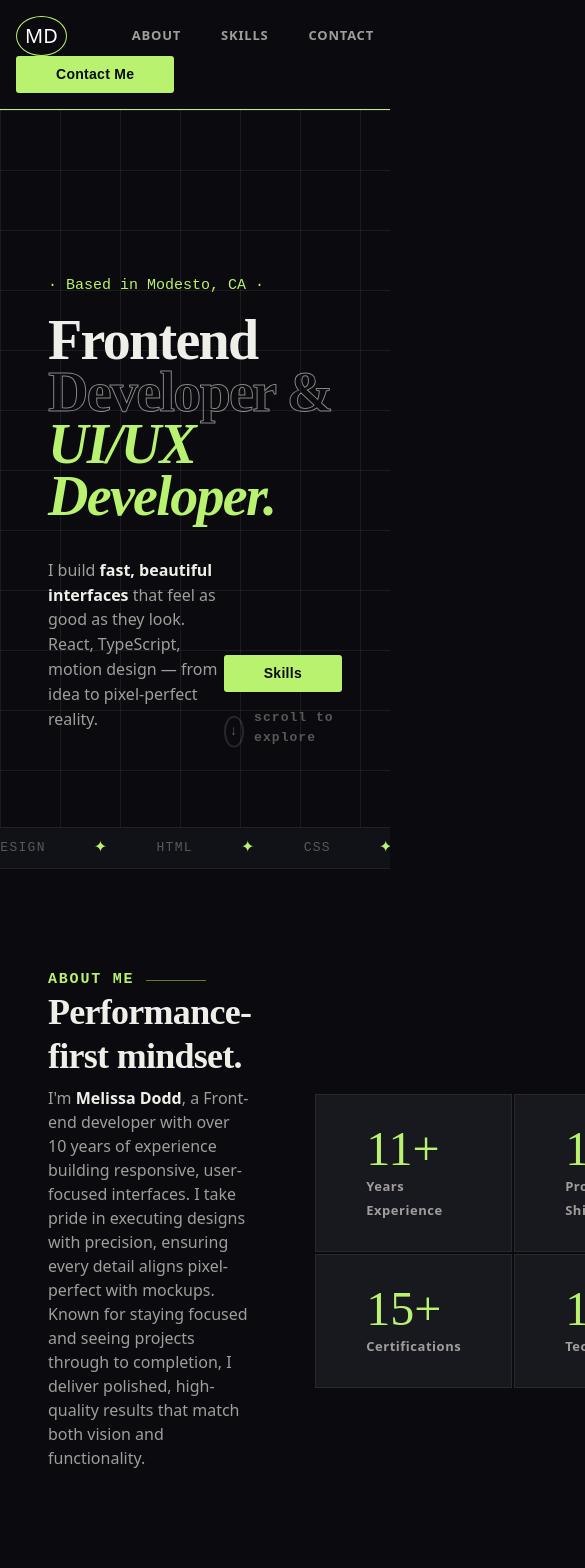
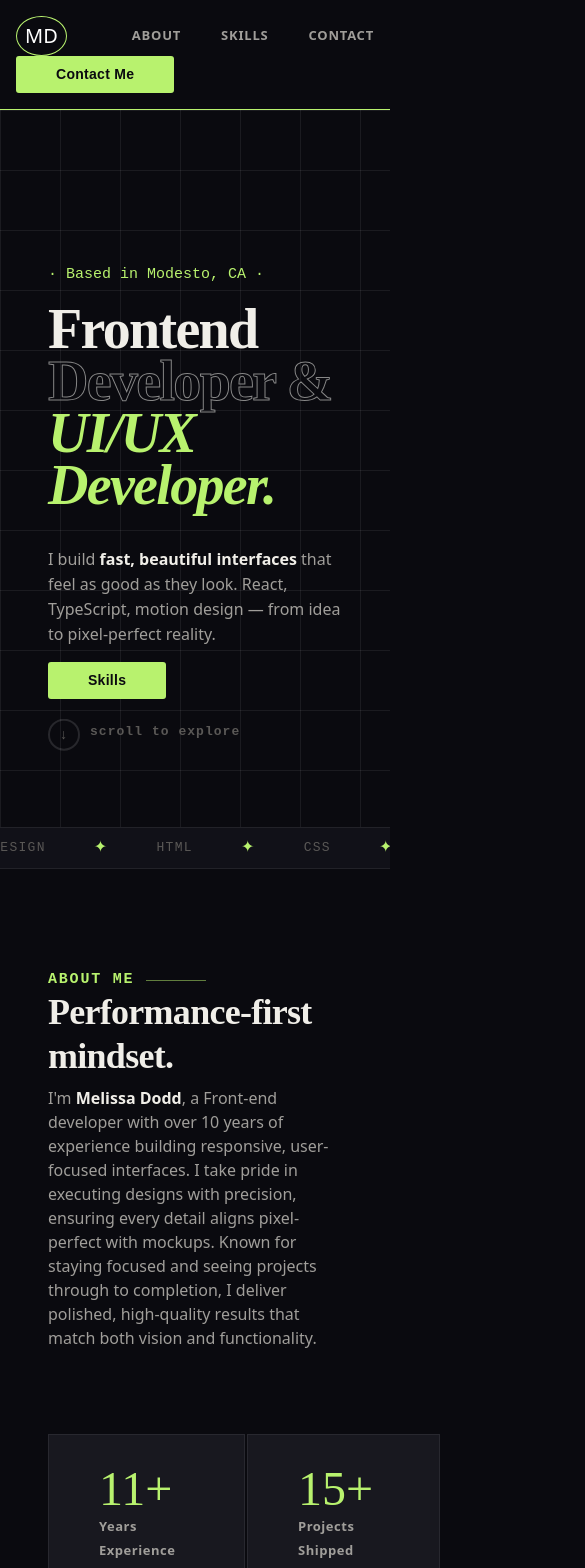
Before and after one commit to mdodd8/my-portfolio, a React (Vite) app: page / in a window 390 px wide. Shown: the top 1568 px of the page, 585 px wide, since content can reach past the window. Built offline with nearby package versions, Linux system fonts and the light colour scheme.

Commit message:
responsive styling submit

```diff
--- a/src/Components/About/About.css
+++ b/src/Components/About/About.css
@@ -60,3 +60,16 @@
     font-weight: 600;
     letter-spacing: 0.04em;
 }
+
+
+
+@media (max-width: 768px) {
+    .about-grid {
+        display: flex;
+        flex-direction: column;
+    }
+
+    .about-stats {
+        margin: 0;
+    }
+}
--- a/src/Components/Dashboard/Dashboard.css
+++ b/src/Components/Dashboard/Dashboard.css
@@ -48,6 +48,7 @@
     display: flex;
     align-items: flex-end;
     justify-content: space-between;
+    flex-direction: row;
     opacity: 0;
     animation: fade-up 0.8s ease forwards 0.6s;
 }
@@ -137,3 +138,15 @@
     from { opacity: 0; transform: translateY(32px); }
     to { opacity: 1; transform: translateY(0); }
 }
+
+
+@media (max-width: 768px) { /* adjust breakpoint as needed */
+    .hero-bottom {
+        flex-direction: column;
+        align-items: flex-start;
+    }
+
+    .hero-actions {
+        align-items: flex-start;
+    }
+}
--- a/src/Components/Dashboard/Dashboard.tsx
+++ b/src/Components/Dashboard/Dashboard.tsx
@@ -25,7 +25,6 @@ function Dashboard({scrollTo}: Props) {
                 </p>
                 <div className="hero-actions">
                     <div className="hero-btn-group">
-                        {/*<button className="btn global-btn" onClick={() => scrollTo('work')}>Work</button>*/}
                         <button className="btn global-btn" onClick={() => scrollTo('skills')}>Skills</button>
                     </div>
                     <div className="hero-scroll-hint">
--- a/src/Components/Experience/Experience.css
+++ b/src/Components/Experience/Experience.css
@@ -42,3 +42,11 @@
     color: var(--text2);
     white-space: nowrap;
 }
+
+
+@media (max-width: 768px) {
+    .exp-item {
+        display: flex;
+        flex-direction: column;
+    }
+}
--- a/src/Components/Skills/Skills.css
+++ b/src/Components/Skills/Skills.css
@@ -57,3 +57,7 @@
     color: var(--accent);
     border: 1px solid rgba(184,242,110,0.15);
 }
+
+@media (max-width: 768px) {
+    .skills-grid { grid-template-columns: repeat(1, 1fr); }
+}
```
